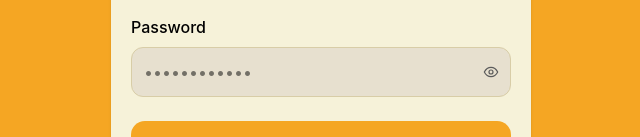
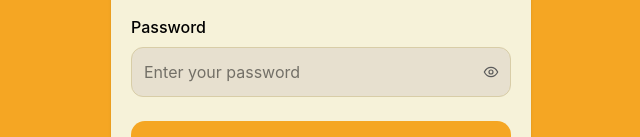
Before and after one commit to Jasehhh/ParComm, a Next.js app: page /login-page in a window 1280 px wide. Shown: the part 473-610 px from the top of the page, without its empty margins (319-959 px from the left). Built offline with nearby package versions, Linux system fonts and the light colour scheme; no server answers.

Commit message:
fix: changed the placeholder of the password

```diff
--- a/src/app/(auth)/login-page/page.tsx
+++ b/src/app/(auth)/login-page/page.tsx
@@ -111,7 +111,7 @@ export default function DashboardLoginPage() {
                 required
                 value={password}
                 onChange={(e) => setPassword(e.target.value)}
-                placeholder="••••••••••••"
+                placeholder="Enter your password"
                 className="w-full rounded-[12px] border border-[#D8CDA7] bg-[#E7E0CF] px-3 py-3 pr-11 text-[clamp(14px,1.8vw,16px)] text-[#111111] outline-none placeholder:text-black/50"
               />
               <button
```
